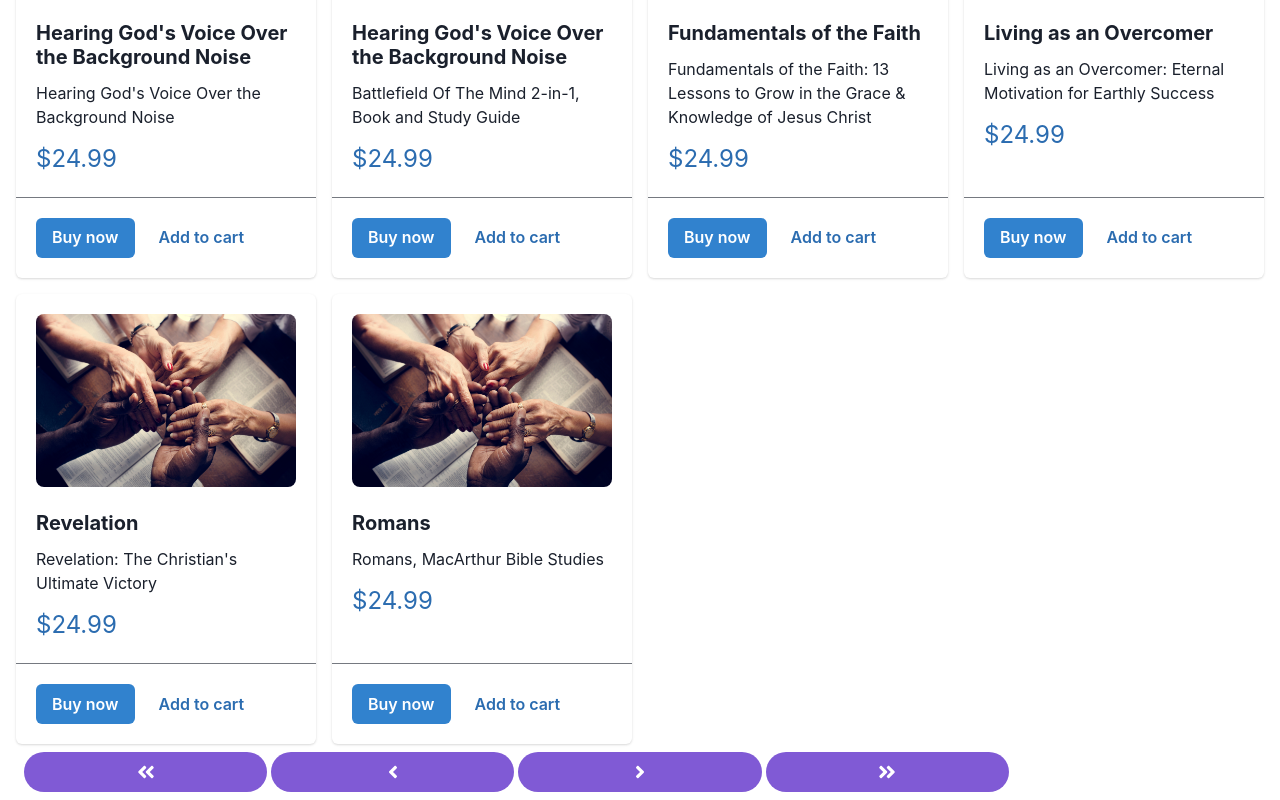
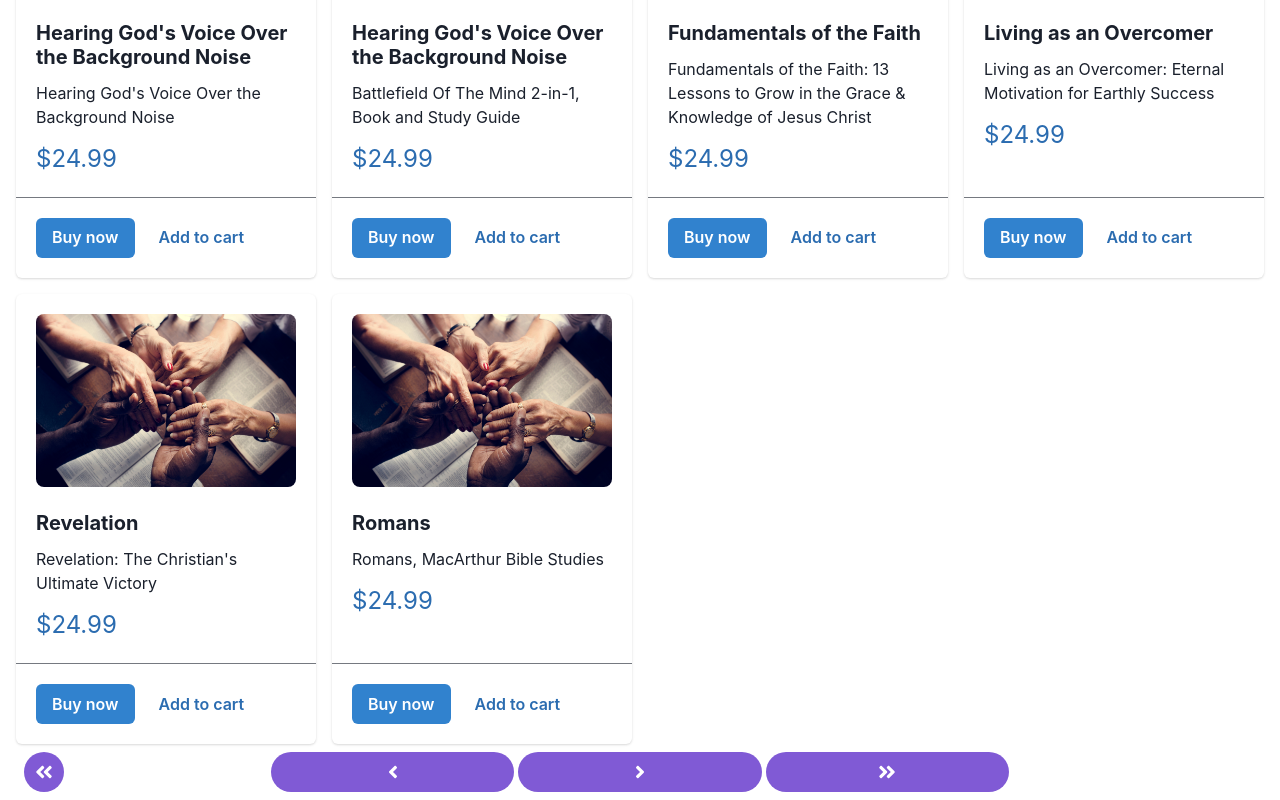
Before and after one commit to 3zbyjd/rlomuniv, a React (Vite) app: page / in a window 1280 px wide. Shown: the part 1929-2729 px from the top of the page. Built offline with nearby package versions, Linux system fonts and the light colour scheme.

Commit message:
Adding forward and back buttons.

```diff
--- a/src/components/CourseCard.tsx
+++ b/src/components/CourseCard.tsx
@@ -12,6 +12,7 @@ import {
   Text,
   Container,
   IconButton,
+  Center,
 } from "@chakra-ui/react";
 //import { useState } from "react";
 import {
@@ -77,13 +78,14 @@ const CourseCardList = () => {
             </Card>
           ))}
         </SimpleGrid>
-        <SimpleGrid columns={5} spacing={1} p={2}>
+        <SimpleGrid columns={5} spacing={1} p={2} alignContent="center">
           <IconButton
             isRound={true}
             variant="solid"
             colorScheme="purple"
             aria-label="Done"
             fontSize="20px"
+            width="20px"
             icon={<FaAngleDoubleLeft />}
           />
           <IconButton
```
